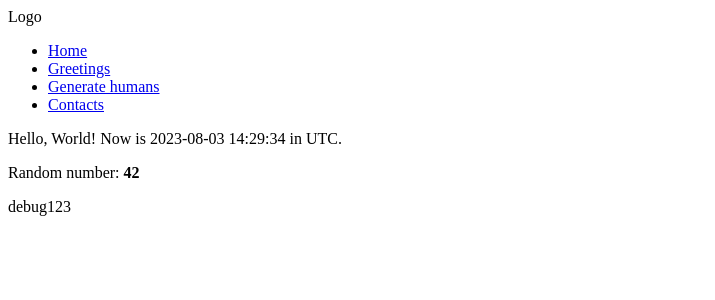
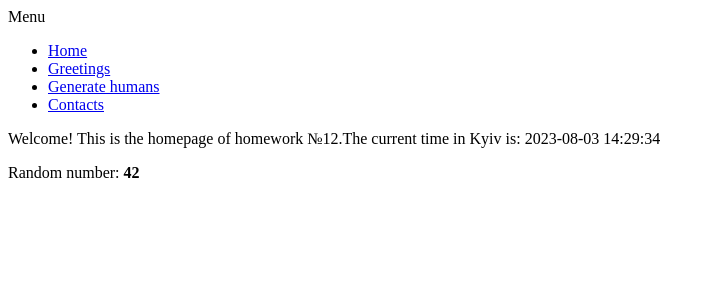
Before and after one commit to hillel-i-python-pro-i-2023-06-23/homework__kubarev_aleksey__11, a Django app: page / in a window 1280 px wide. Shown: the top 300 px of the page, without its empty margins (0-715 px from the left). Run offline with Django 4.2, Linux system fonts and the light colour scheme.

Commit message:
💫 final project

```diff
--- a/apps/base/views.py
+++ b/apps/base/views.py
@@ -1,25 +1,20 @@
-import datetime
+from datetime import datetime
 import random
 
 from django.shortcuts import render
 
 
-def some_func():
-    return "debug123"
-
-
 def home_page(request):
-    now = datetime.datetime.now(datetime.UTC).strftime("%Y-%m-%d %H:%M:%S")
+    time = datetime.now().strftime("%Y-%m-%d %H:%M:%S")
 
     return render(
         request=request,
         template_name="base/home_page.html",
         context={
-            "greetings_text": f"Hello, World! Now is {now} in UTC.",
+            "greetings_text": f"Welcome! This is the homepage of homework №12." f"The current time in Kyiv is: {time}",
             "nested": {
                 "random_number": random.randint(1, 100),
             },
             "title": "Home page",
-            "debug": some_func,
         },
     )
--- a/apps/contacts/models/contact.py
+++ b/apps/contacts/models/contact.py
@@ -3,10 +3,7 @@ from django.db import models
 
 class Contact(models.Model):
     name = models.CharField(max_length=100)
-    age = models.PositiveSmallIntegerField(
-        blank=True,
-        default=0,
-    )
+    phone_number = models.CharField(max_length=20)
 
     is_auto_generated = models.BooleanField(
         blank=False,
--- a/apps/templates/_helpers/_header.html
+++ b/apps/templates/_helpers/_header.html
@@ -1,5 +1,5 @@
 <header>
-    <div>Logo</div>
+    <div>Menu</div>
 
 
     <ul>
--- a/apps/templates/base/home_page.html
+++ b/apps/templates/base/home_page.html
@@ -9,5 +9,4 @@
 {% block content %}
     <p>{{ greetings_text }}</p>
     <p><span>Random number: </span><b>{{ nested.random_number }}</b></p>
-    <p>{{ debug }}</p>
 {% endblock %}
--- a/apps/templates/contacts/contact_list.html
+++ b/apps/templates/contacts/contact_list.html
@@ -9,7 +9,7 @@
                 <span> - </span>
                 <span>{{ contact.name }}</span>
                 <span> - </span>
-                <span>{{ contact.age }}</span>
+                <span>{{ contact.phone_number }}</span>
                 <span> - </span>
                 <span>{{ contact.modified_at }}</span>
             </li>
```
Also changed, not shown: apps/contacts/services/generate_contacts.py (+9 -3 lines), apps/contacts/migrations/0001_squashed_0005_rename_contact.py, apps/contacts/migrations/0006_contact_created_at_contact_modified_at.py, apps/contacts/migrations/0007_alter_contact_options.py.
